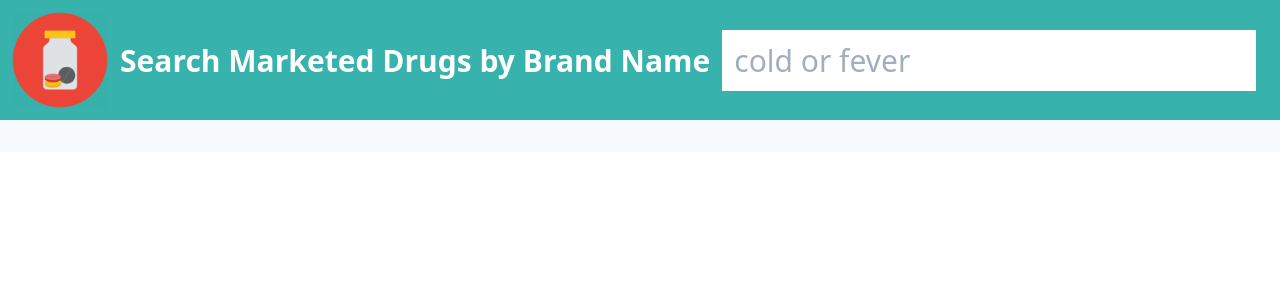
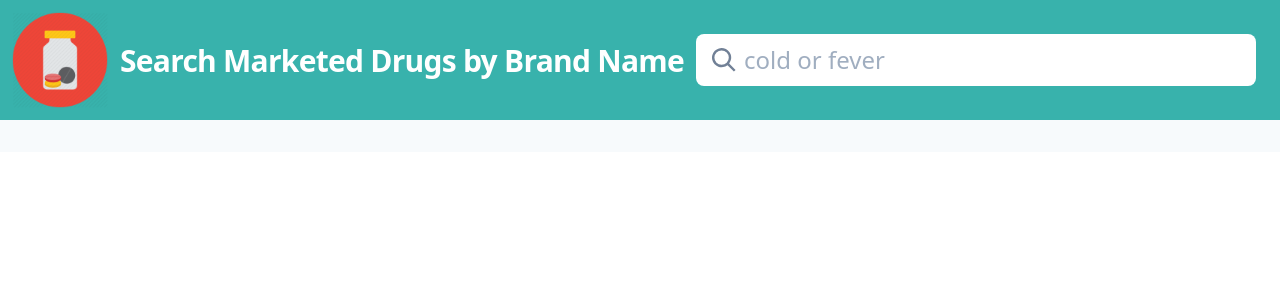
Before and after one commit to weifang993/drug-search-tailwind, an Angular app: page / in a window 1280 px wide. Shown: the top 300 px of the page. Built offline with nearby package versions, Linux system fonts and the light colour scheme.

Commit message:
ux update

```diff
--- a/src/app/drug-search-tw/drug-search-tw.component.html
+++ b/src/app/drug-search-tw/drug-search-tw.component.html
@@ -5,12 +5,17 @@
                 title="Find your drug">
             </div>
         </div>
-        <span class="p-3 font-semibold text-3xl">Search Marketed Drugs by Brand Name</span>
+        <span class="p-3 font-semibold text-3xl tracking-tight">Search Marketed Drugs by Brand Name</span>
     </div>
     <div class="pt-3 lg:pt-0 w-full block flex-grow lg:flex lg:items-center lg:w-auto">
         <div class="mr-3 flex-grow">
-            <input type="text" class="w-full py-2 px-3 text-3xl text-gray-800" id="text" name="text"
+            <div class="relative">
+            <input type="text" class="rounded-lg w-full pl-12 py-2 px-3 text-2xl text-gray-800 " id="text" name="text"
                 placeholder="cold or fever" [(ngModel)]="search.text" (keyup.enter)="searchDrug()">
+                <div class="pointer-events-none absolute inset-y-0 left-0 pl-4 flex items-center">
+                    <svg class="fill-current pointer-events-none text-gray-600 w-6 h-6" xmlns="http://www.w3.org/2000/svg" viewBox="0 0 20 20"><path d="M12.9 14.32a8 8 0 1 1 1.41-1.41l5.35 5.33-1.42 1.42-5.33-5.34zM8 14A6 6 0 1 0 8 2a6 6 0 0 0 0 12z"/></svg>
+                  </div>
+                  </div>
         </div>
         <!--div class="pt-3 lg:pt-0">
             <button (click)="searchDrug()" type="button"
```
